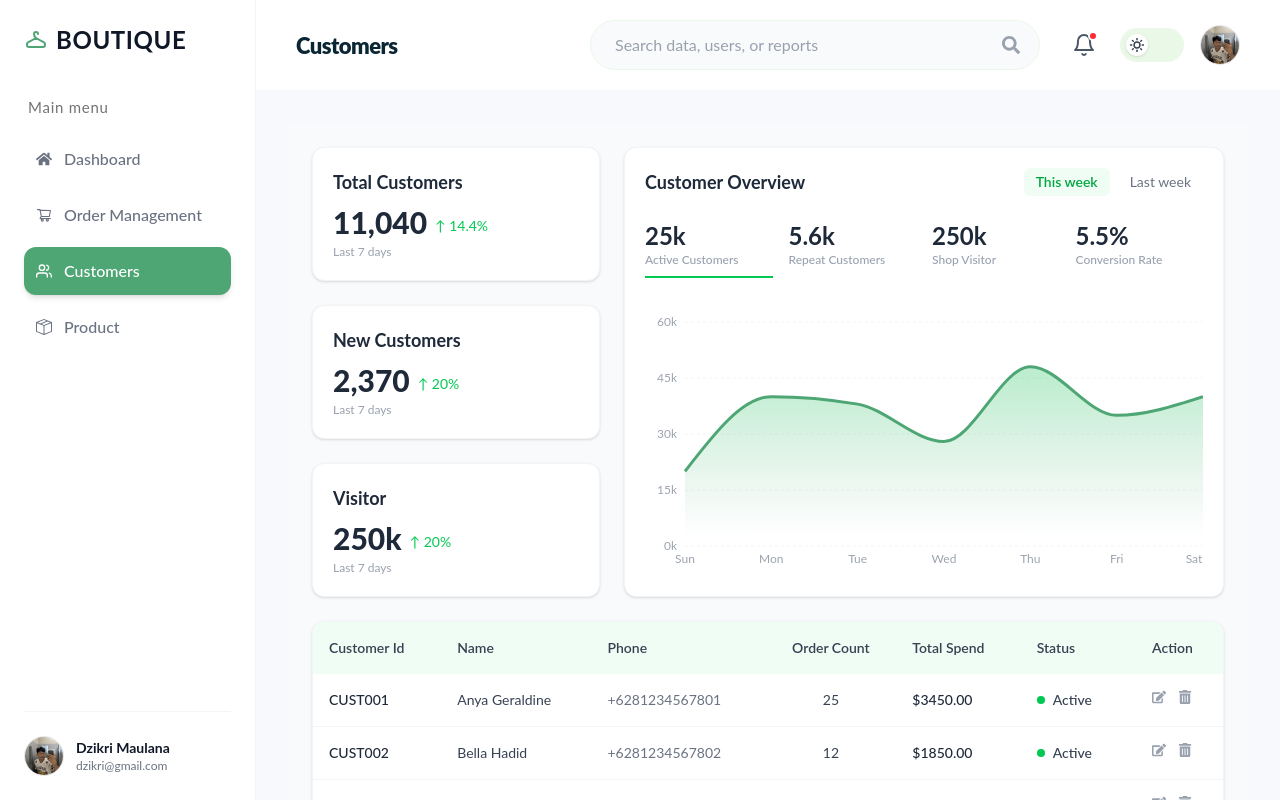
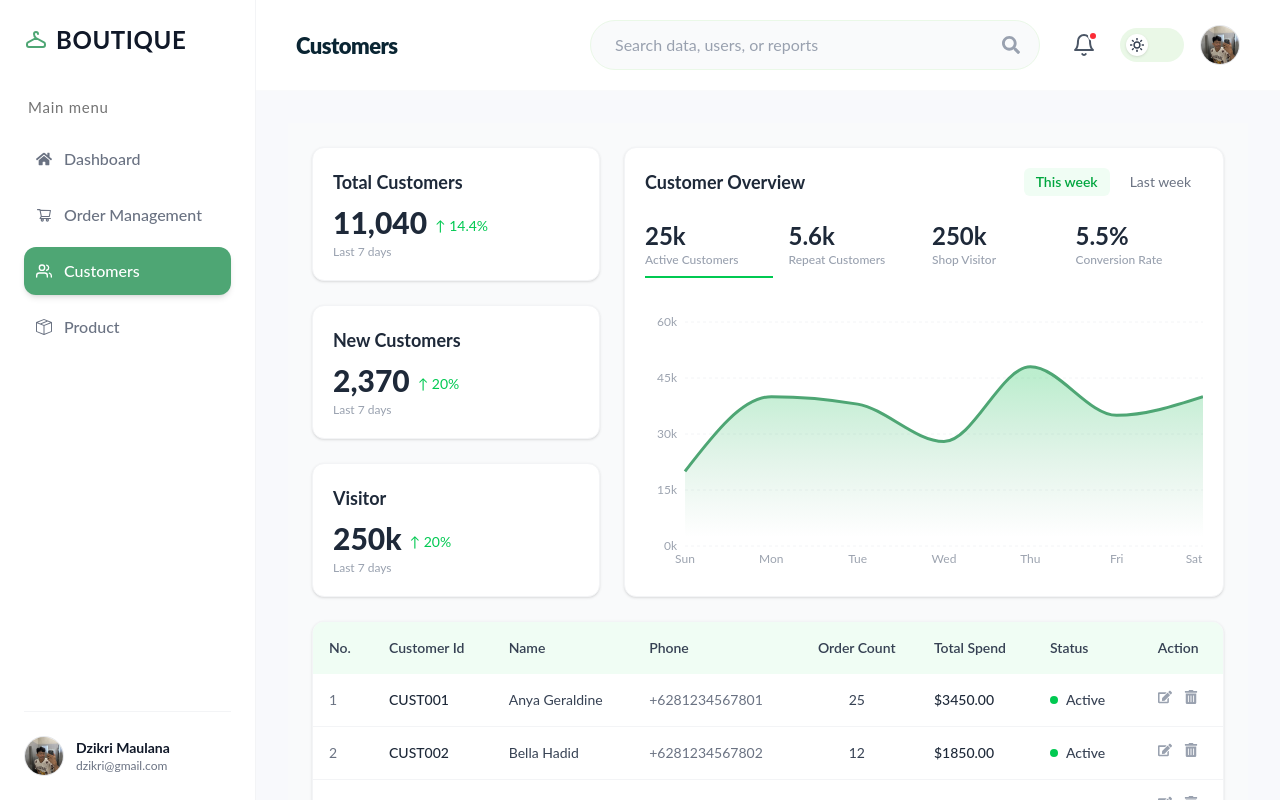
Before and after one commit to dzikripcr/dzikri-go, a React (Vite) app: page /customers in a window 1280 px wide. Built offline with nearby package versions, Linux system fonts and the light colour scheme; a web font is replaced by a local one.

Commit message:
Perbaikan komponen Customer

```diff
--- a/src/pages/Customers.jsx
+++ b/src/pages/Customers.jsx
@@ -81,6 +81,7 @@ export default function Customers() {
         <table className="w-full text-left border-collapse">
           <thead>
             <tr className="bg-green-50 text-gray-700 text-sm">
+               <th className="p-4 font-semibold">No.</th>
               <th className="p-4 font-semibold">Customer Id</th>
               <th className="p-4 font-semibold">Name</th>
               <th className="p-4 font-semibold">Phone</th>
@@ -91,8 +92,9 @@ export default function Customers() {
             </tr>
           </thead>
           <tbody>
-            {customers.map((customer, idx) => (
-              <tr key={idx} className="border-b border-gray-100 hover:bg-gray-50 text-sm transition-colors">
+            {customers.map((customer, index) => (
+              <tr key={index} className="border-b border-gray-100 hover:bg-gray-50 text-sm transition-colors">
+               <td className="p-4 text-gray-500">{index + 1}</td>
                 <td className="p-4 font-medium text-gray-800">{customer.customerId}</td>
                 <td className="p-4 text-gray-700">{customer.name}</td>
                 <td className="p-4 text-gray-500">{customer.phone}</td>
```
